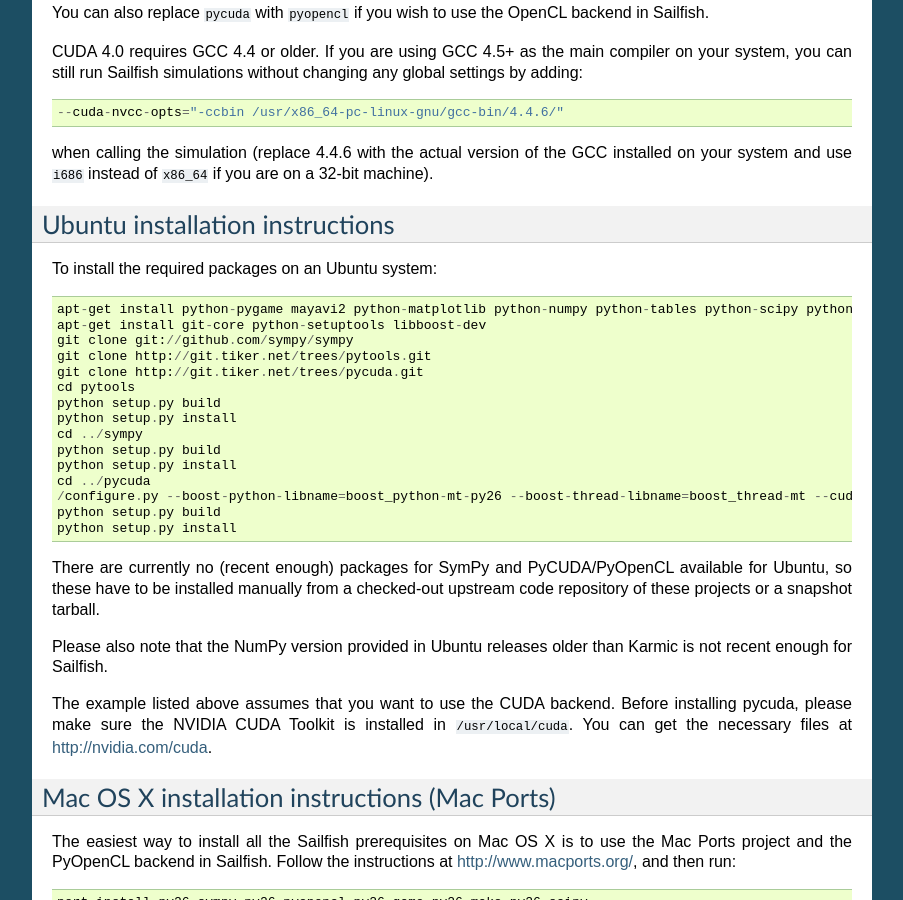
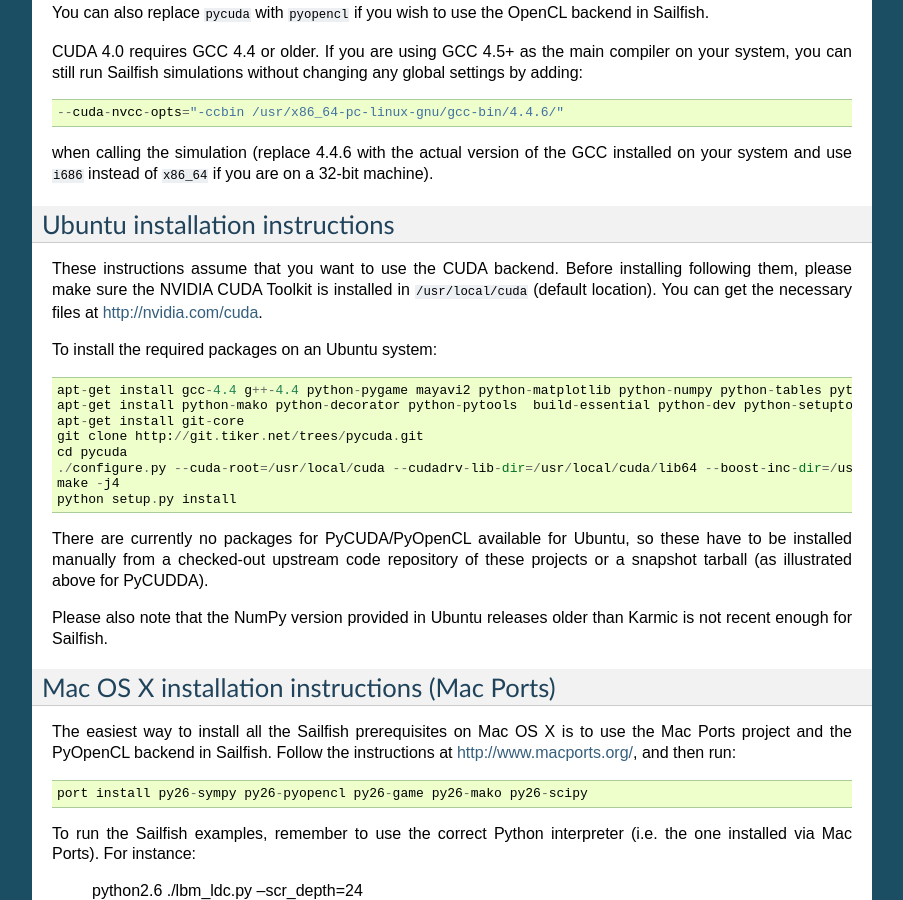
Before and after one commit to sailfish-team/sailfish, a Sphinx documentation site: the page built from doc/installation.rst, in a window 1280 px wide and 900 px high, scrolled down 1025 px. Shown: the whole window, without its empty margins (198-1101 px from the left). Built offline with Sphinx 7.4.7, drawn with Linux system fonts in a browser that asks for light colours; formulas are drawn with MathJax 3.

Commit message:
Update the Ubuntu installation instructions based on feedback from Maciej Matyka on sailfish-cfd@.

```diff
--- a/doc/installation.rst
+++ b/doc/installation.rst
@@ -65,34 +65,28 @@
 Ubuntu installation instructions
 --------------------------------
 
+These instructions assume that you want to use the CUDA backend.  Before installing following them,
+please make sure the NVIDIA CUDA Toolkit is installed in ``/usr/local/cuda`` (default location).
+You can get the necessary files at http://nvidia.com/cuda.
+
 To install the required packages on an Ubuntu system::
 
-  apt-get install python-pygame mayavi2 python-matplotlib python-numpy python-tables python-scipy python-mako python-decorator
-  apt-get install git-core python-setuptools libboost-dev
-  git clone git://github.com/sympy/sympy
-  git clone http://git.tiker.net/trees/pytools.git
+  apt-get install gcc-4.4 g++-4.4 python-pygame mayavi2 python-matplotlib python-numpy python-tables python-scipy python-sympy
+  apt-get install python-mako python-decorator python-pytools  build-essential python-dev python-setuptools libboost-python-dev libboost-thread-dev
+  apt-get install git-core
   git clone http://git.tiker.net/trees/pycuda.git
-  cd pytools
-  python setup.py build
-  python setup.py install
-  cd ../sympy
-  python setup.py build
-  python setup.py install
-  cd ../pycuda
-  /configure.py --boost-python-libname=boost_python-mt-py26 --boost-thread-libname=boost_thread-mt --cuda-root=/usr/local/cuda
-  python setup.py build
+  cd pycuda
+  ./configure.py --cuda-root=/usr/local/cuda --cudadrv-lib-dir=/usr/local/cuda/lib64 --boost-inc-dir=/usr/include --boost-lib-dir=/usr/lib --boost-python-libname=boost_python-mt --boost-thread-libname=boost_thread-mt
+  make -j4
   python setup.py install
 
-There are currently no (recent enough) packages for SymPy and PyCUDA/PyOpenCL available for
+There are currently no packages for PyCUDA/PyOpenCL available for
 Ubuntu, so these have to be installed manually from a checked-out upstream code repository of
-these projects or a snapshot tarball.
+these projects or a snapshot tarball (as illustrated above for PyCUDDA).
 
 Please also note that the NumPy version provided in Ubuntu releases older than Karmic is not
 recent enough for Sailfish.
 
-The example listed above assumes that you want to use the CUDA backend.  Before installing pycuda,
-please make sure the NVIDIA CUDA Toolkit is installed in ``/usr/local/cuda``.  You can get the
-necessary files at http://nvidia.com/cuda.
 
 Mac OS X installation instructions (Mac Ports)
 ----------------------------------------------
```
